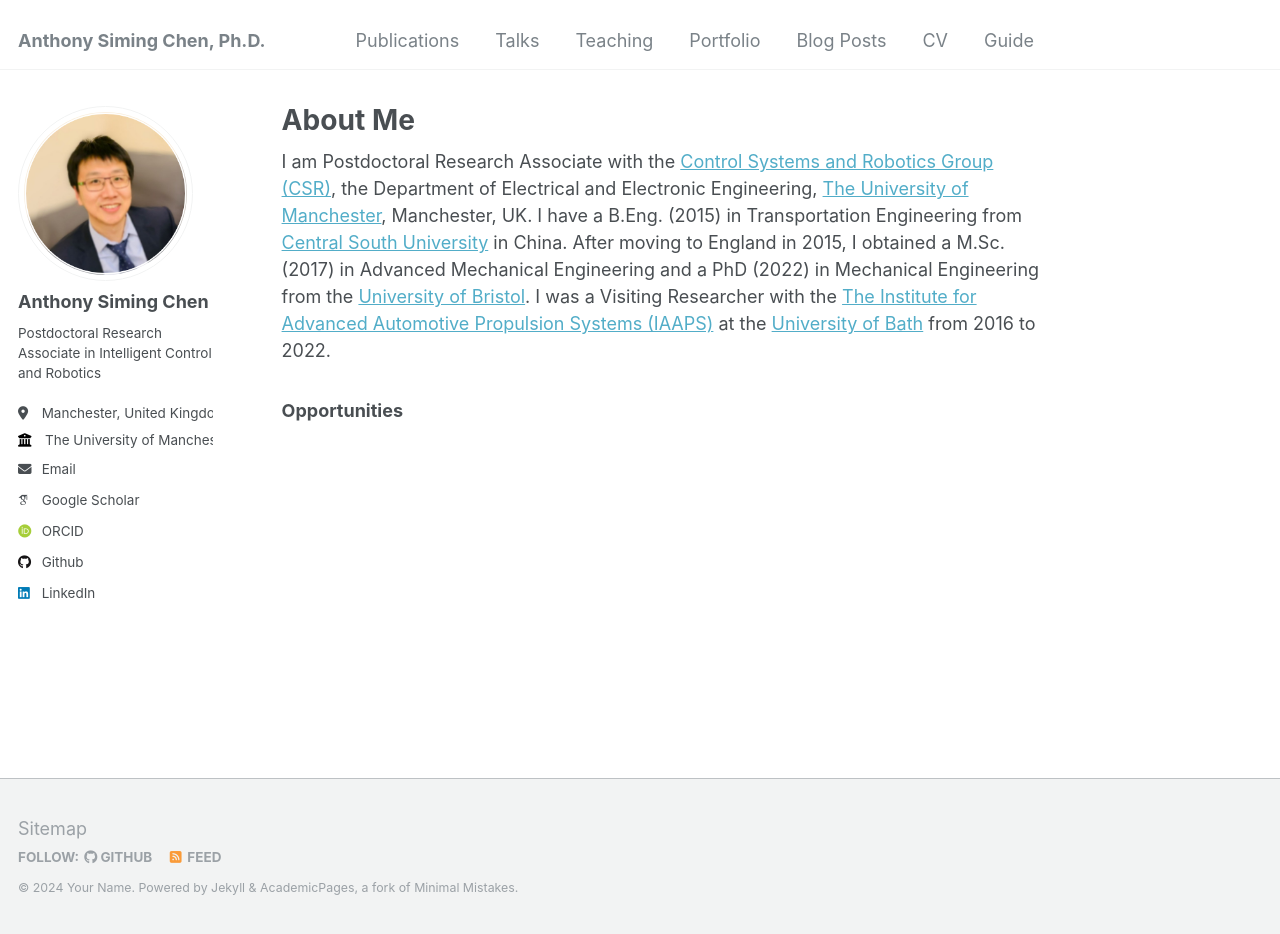
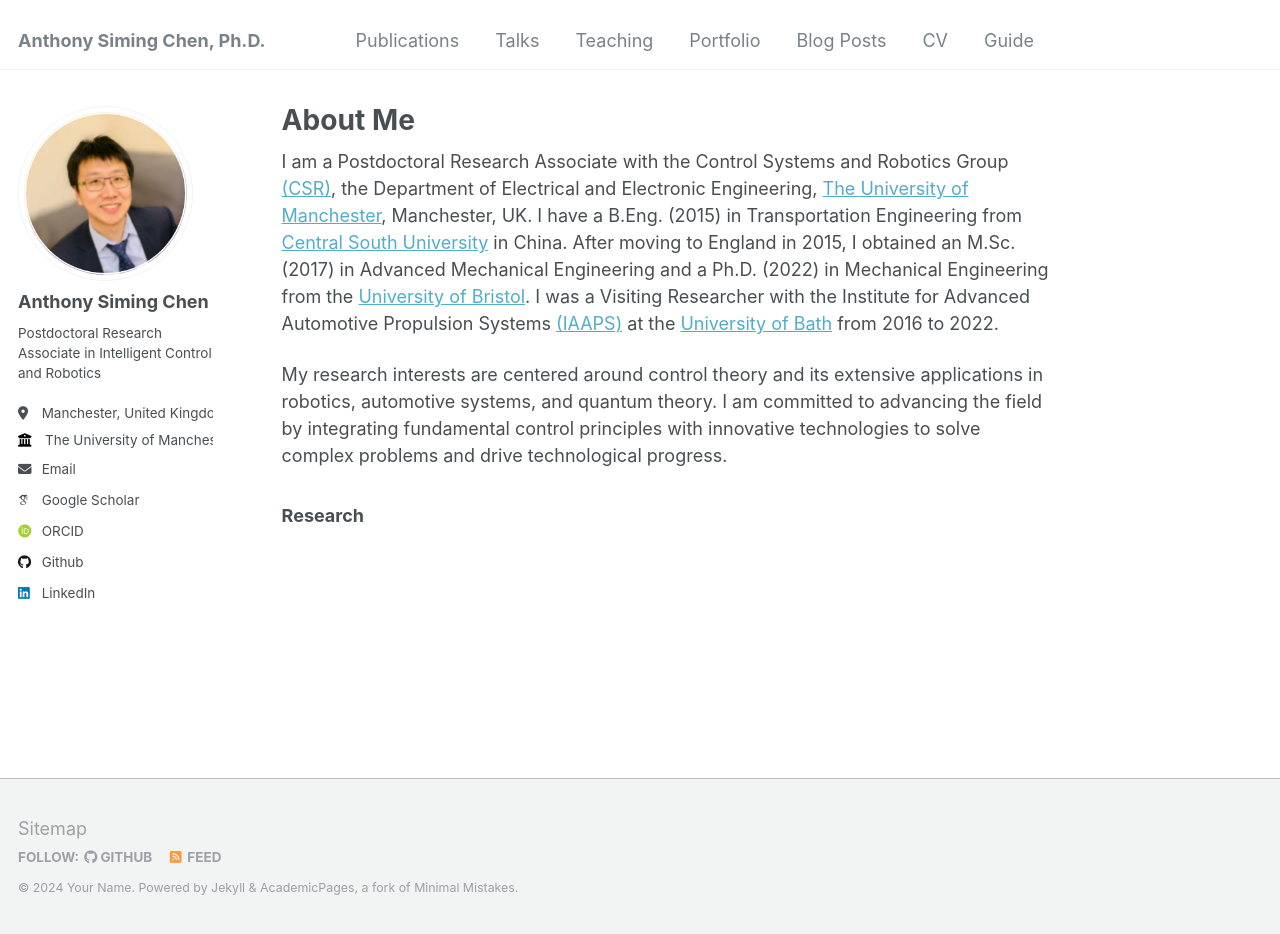
Before and after one commit to Anthony-S-Chen/Anthony-S-Chen.github.io, a Jekyll site: the page built from _pages/about.md, in a window 1280 px wide and 934 px high. Built offline with Jekyll 4.4.1, drawn with Linux system fonts in a browser that asks for light colours; some web fonts are replaced.

Commit message:
Update about.md

```diff
--- a/_pages/about.md
+++ b/_pages/about.md
@@ -7,6 +7,8 @@ redirect_from:
   - /about.html
 ---
 
-I am Postdoctoral Research Associate with the [Control Systems and Robotics Group (CSR)](https://uom-csrgroup.uk/), the Department of Electrical and Electronic Engineering, [The University of Manchester](https://www.manchester.ac.uk), Manchester, UK. I have a B.Eng. (2015) in Transportation Engineering from [Central South University](https://www.csu.edu.cn/) in China. After moving to England in 2015, I obtained a M.Sc. (2017) in Advanced Mechanical Engineering and a PhD (2022) in Mechanical Engineering from the [University of Bristol](https://www.bristol.ac.uk/). I was a Visiting Researcher with the [The Institute for Advanced Automotive Propulsion Systems (IAAPS)](https://iaaps.co.uk/) at the [University of Bath](https://www.bath.ac.uk/) from 2016 to 2022.
+I am a Postdoctoral Research Associate with the Control Systems and Robotics Group [(CSR)](https://uom-csrgroup.uk/), the Department of Electrical and Electronic Engineering, [The University of Manchester](https://www.manchester.ac.uk), Manchester, UK. I have a B.Eng. (2015) in Transportation Engineering from [Central South University](https://www.csu.edu.cn/) in China. After moving to England in 2015, I obtained an M.Sc. (2017) in Advanced Mechanical Engineering and a Ph.D. (2022) in Mechanical Engineering from the [University of Bristol](https://www.bristol.ac.uk/). I was a Visiting Researcher with the Institute for Advanced Automotive Propulsion Systems [(IAAPS)](https://iaaps.co.uk/) at the [University of Bath](https://www.bath.ac.uk/) from 2016 to 2022.
 
-### Opportunities
+My research interests are centered around control theory and its extensive applications in robotics, automotive systems, and quantum theory. I am committed to advancing the field by integrating fundamental control principles with innovative technologies to solve complex problems and drive technological progress.
+
+### Research
```
